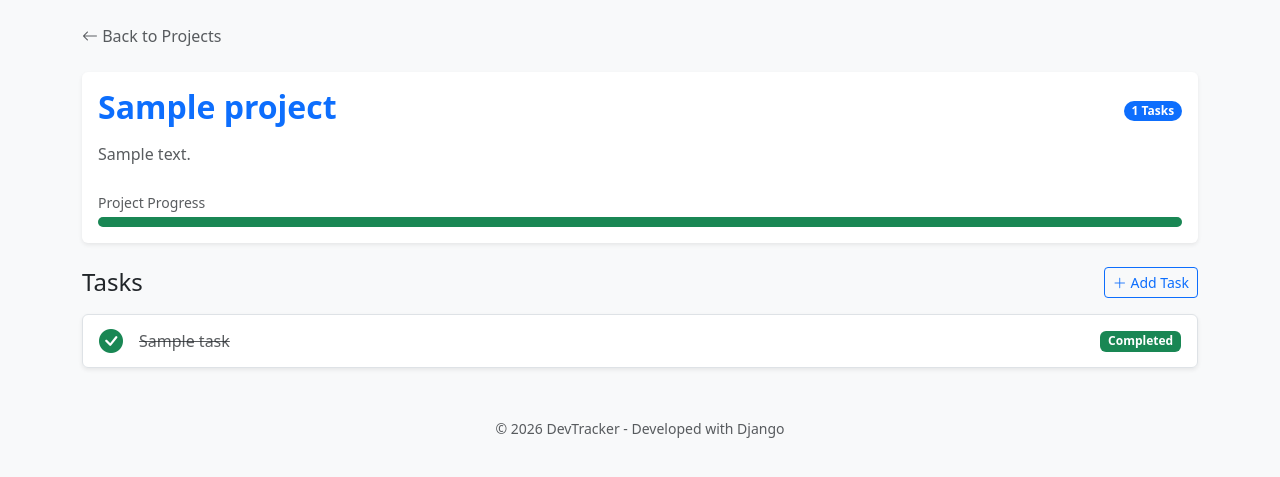
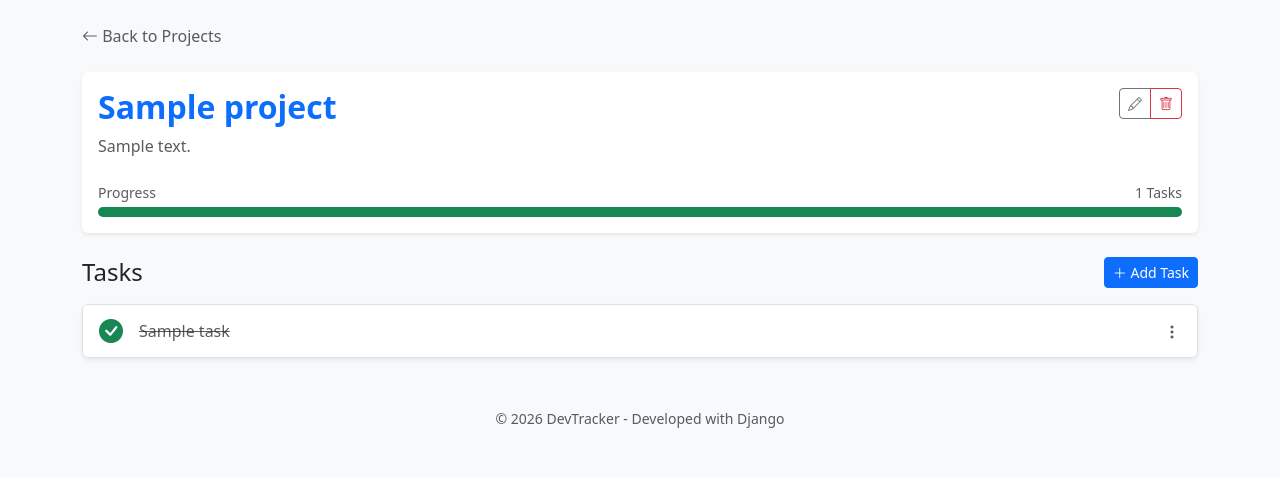
Before and after one commit to ghsiqueira/devtracker, a Django app: page /project/1/ in a window 1280 px wide. Shown: the part 56-533 px from the top of the page. Run offline with Django 5.2, Linux system fonts and the light colour scheme; a user stored in the database is signed in; tables that the repository leaves empty hold one stand-in row (values such as "Sample post").

Commit message:
feat: add edit and delete functionality for projects and tasks

```diff
--- a/core/templates/project_detail.html
+++ b/core/templates/project_detail.html
@@ -9,14 +9,26 @@
 
 <div class="card shadow-sm border-0 mb-4">
     <div class="card-body">
-        <div class="d-flex justify-content-between align-items-center">
-            <h2 class="fw-bold text-primary">{{ project.title }}</h2>
-            <span class="badge bg-primary rounded-pill">{{ project.tasks.count }} Tasks</span>
+        <div class="d-flex justify-content-between align-items-start">
+            <div>
+                <h2 class="fw-bold text-primary mb-0">{{ project.title }}</h2>
+                <p class="text-muted mt-2 mb-0">{{ project.description }}</p>
+            </div>
+            <div class="btn-group">
+                <a href="{% url 'project_update' project.id %}" class="btn btn-outline-secondary btn-sm" title="Edit Project">
+                    <i class="bi bi-pencil"></i>
+                </a>
+                <a href="{% url 'project_delete' project.id %}" class="btn btn-outline-danger btn-sm" title="Delete Project">
+                    <i class="bi bi-trash"></i>
+                </a>
+            </div>
         </div>
-        <p class="text-muted mt-2">{{ project.description }}</p>
 
         <div class="mt-4">
-            <label class="small text-muted mb-1">Project Progress</label>
+            <div class="d-flex justify-content-between small text-muted mb-1">
+                <span>Progress</span>
+                <span>{{ project.tasks.count }} Tasks</span>
+            </div>
             <div class="progress" style="height: 10px;">
                 <div class="progress-bar {% if project.progress == 100 %}bg-success{% else %}bg-primary{% endif %}"
                      role="progressbar"
@@ -29,7 +41,7 @@
 
 <div class="d-flex justify-content-between align-items-center mb-3">
     <h4 class="mb-0">Tasks</h4>
-    <a href="{% url 'task_create' project.id %}" class="btn btn-sm btn-outline-primary">
+    <a href="{% url 'task_create' project.id %}" class="btn btn-sm btn-primary">
         <i class="bi bi-plus-lg"></i> Add Task
     </a>
 </div>
@@ -46,9 +58,17 @@
                 {{ task.title }}
             </span>
         </div>
-        <span class="badge {% if task.is_completed %}bg-success{% else %}bg-light text-dark border{% endif %}">
-            {% if task.is_completed %}Completed{% else %}Pending{% endif %}
-        </span>
+
+        <div class="dropdown">
+            <button class="btn btn-link text-muted p-0" type="button" data-bs-toggle="dropdown">
+                <i class="bi bi-three-dots-vertical"></i>
+            </button>
+            <ul class="dropdown-menu dropdown-menu-end">
+                <li><a class="dropdown-item" href="{% url 'task_update' task.id %}"><i class="bi bi-pencil me-2"></i>Edit</a></li>
+                <li><hr class="dropdown-divider"></li>
+                <li><a class="dropdown-item text-danger" href="{% url 'task_delete' task.id %}"><i class="bi bi-trash me-2"></i>Delete</a></li>
+            </ul>
+        </div>
     </div>
     {% empty %}
     <div class="list-group-item text-center py-4 text-muted">
--- a/core/views.py
+++ b/core/views.py
@@ -63,3 +63,44 @@ def signup(request):
         form = UserCreationForm()
 
     return render(request, 'registration/signup.html', {'form': form})
+
+@login_required
+def project_update(request, id):
+    project = get_object_or_404(Project, id=id, user=request.user)
+    if request.method == 'POST':
+        form = ProjectForm(request.POST, instance=project)
+        if form.is_valid():
+            form.save()
+            return redirect('project_detail', id=project.id)
+    else:
+        form = ProjectForm(instance=project)
+    return render(request, 'project_form.html', {'form': form})
+
+@login_required
+def project_delete(request, id):
+    project = get_object_or_404(Project, id=id, user=request.user)
+    if request.method == 'POST':
+        project.delete()
+        return redirect('project_list')
+    return render(request, 'confirm_delete.html', {'object': project, 'type': 'Project'})
+
+@login_required
+def task_update(request, id):
+    task = get_object_or_404(Task, id=id, project__user=request.user)
+    if request.method == 'POST':
+        form = TaskForm(request.POST, instance=task)
+        if form.is_valid():
+            form.save()
+            return redirect('project_detail', id=task.project.id)
+    else:
+        form = TaskForm(instance=task)
+    return render(request, 'task_form.html', {'form': form, 'project': task.project})
+
+@login_required
+def task_delete(request, id):
+    task = get_object_or_404(Task, id=id, project__user=request.user)
+    project_id = task.project.id
+    if request.method == 'POST':
+        task.delete()
+        return redirect('project_detail', id=project_id)
+    return render(request, 'confirm_delete.html', {'object': task, 'type': 'Task'})
--- a/setup/urls.py
+++ b/setup/urls.py
@@ -1,6 +1,6 @@
 from django.contrib import admin
 from django.urls import path, include
-from core.views import project_list, project_detail, task_create, task_complete, project_create, signup
+from core.views import (project_list, project_detail, project_create, project_update, project_delete, task_create, task_complete, task_update, task_delete, signup)
 
 urlpatterns = [
     path('admin/', admin.site.urls),
@@ -11,4 +11,8 @@ urlpatterns = [
     path('project/<int:id>/', project_detail, name='project_detail'),
     path('project/<int:project_id>/task/add/', task_create, name='task_create'),
     path('task/<int:id>/complete/', task_complete, name='task_complete'),
+    path('project/<int:id>/edit/', project_update, name='project_update'),
+    path('project/<int:id>/delete/', project_delete, name='project_delete'),
+    path('task/<int:id>/edit/', task_update, name='task_update'),
+    path('task/<int:id>/delete/', task_delete, name='task_delete'),
 ]
```
Also changed, not shown: core/templates/confirm_delete.html (added, +24 -0 lines).
